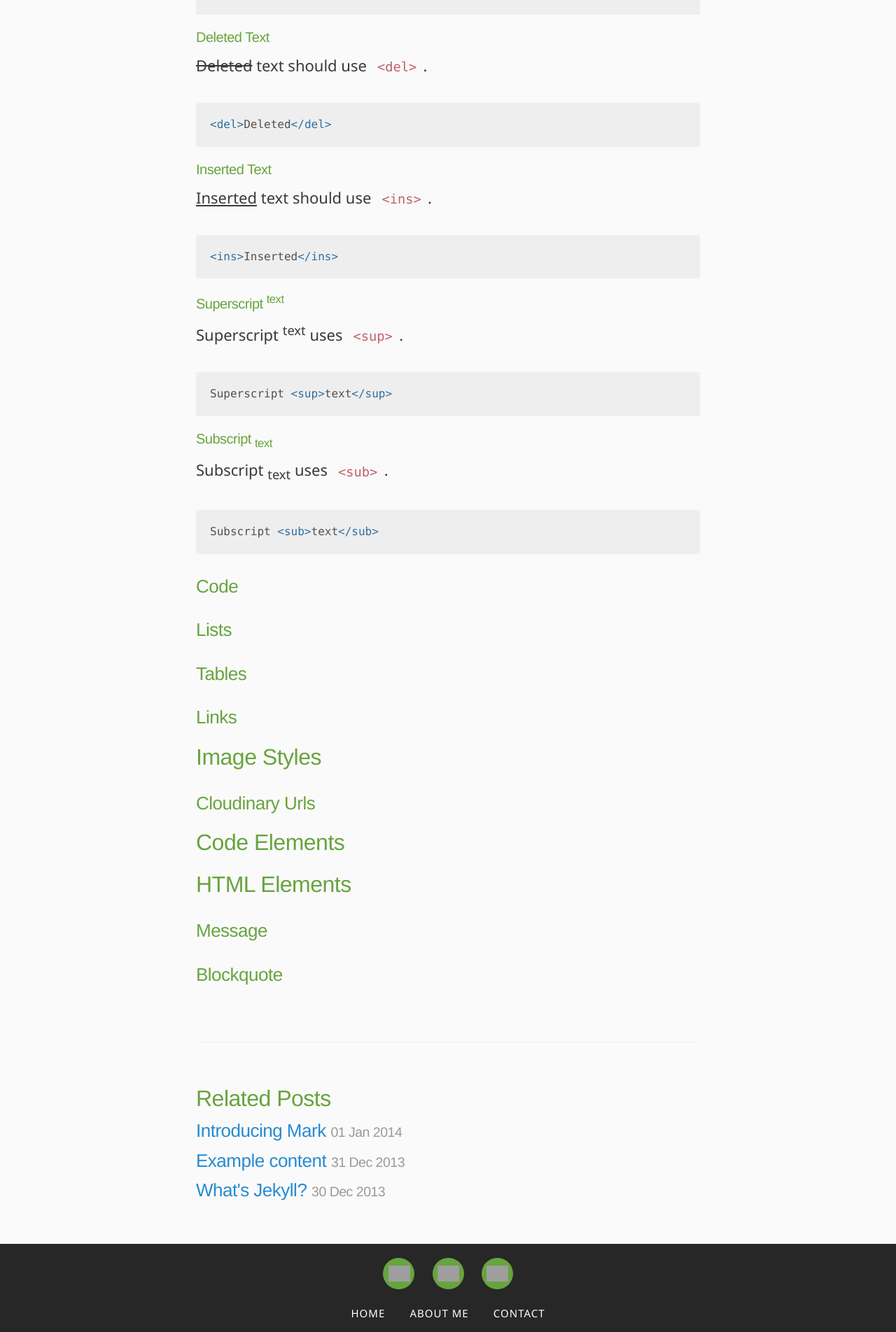
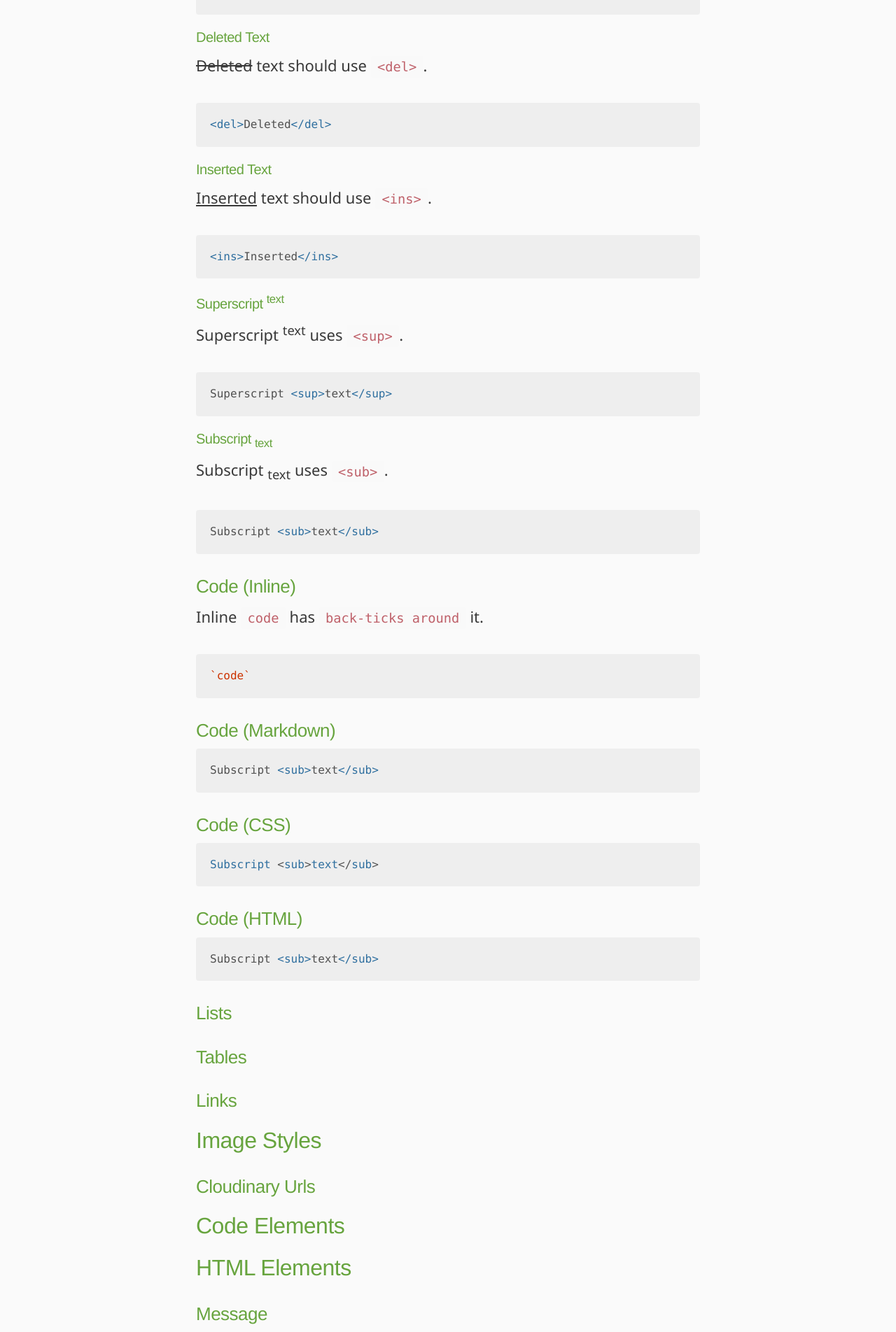
Before and after one commit to markthelefty/markthelefty.github.io, a Jekyll site: the page built from _posts/2018-07-30-theme-style-guide.markdown, in a window 1280 px wide. Shown: the part 3096-5000 px from the top of the page at 70% size. Built offline with Jekyll 4.4.1, drawn with Linux system fonts in a browser that asks for light colours; some web fonts are replaced; our own code applies the rules of GitHub Pages for plain Markdown files; grey boxes are pictures that could not be loaded.

Commit message:
Updated Theme Style Guide

````diff
--- a/_posts/2018-07-30-theme-style-guide.markdown
+++ b/_posts/2018-07-30-theme-style-guide.markdown
@@ -95,9 +95,26 @@ Subscript <sub>text</sub> uses `<sub>`.
 Subscript <sub>text</sub>
 ```
 
+### Code (Inline)
+Inline `code` has `back-ticks around` it.
+```markdown
+`code`
+```
 
+### Code (Markdown)
+```markdown
+Subscript <sub>text</sub>
+```
 
-### Code
+### Code (CSS)
+```css
+Subscript <sub>text</sub>
+```
+
+### Code (HTML)
+```html
+Subscript <sub>text</sub>
+```
 
 ### Lists
 
````
